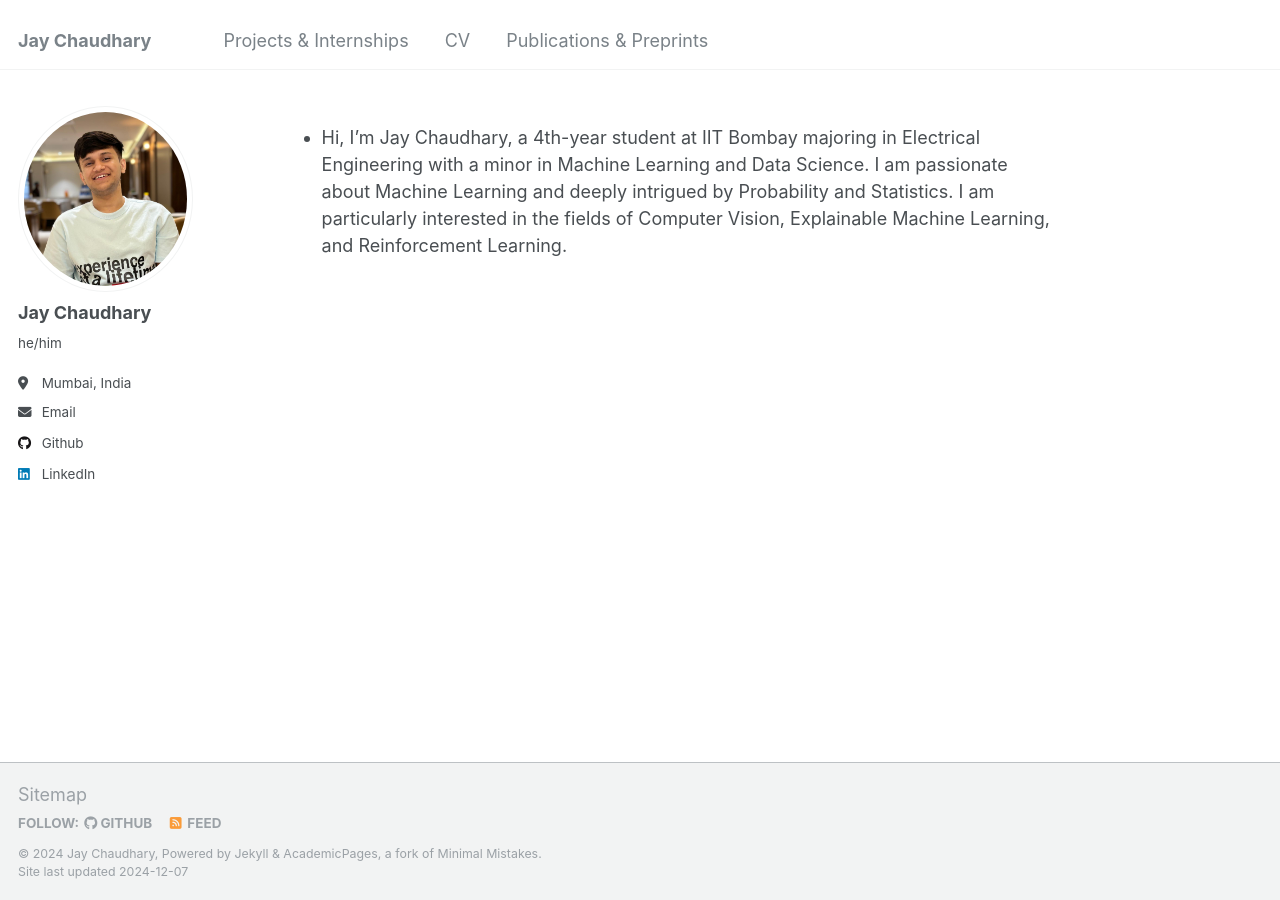
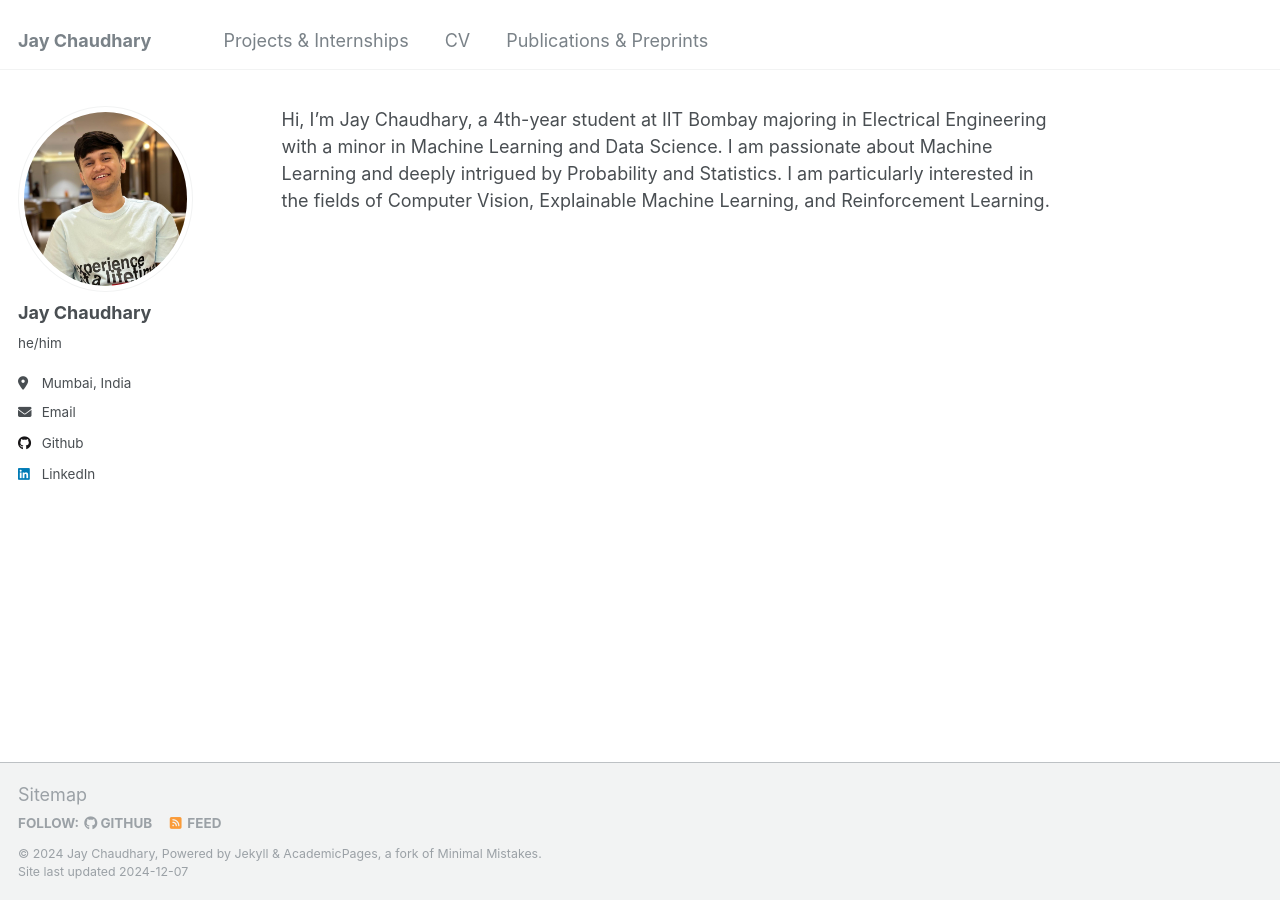
Before and after one commit to JayGC/jaygc.github.io, a Jekyll site: the page built from _pages/about.md, in a window 1280 px wide. Built offline with Jekyll 4.4.1, drawn with Linux system fonts in a browser that asks for light colours; our own code applies the rules of GitHub Pages for plain Markdown files.

```diff
--- a/_pages/about.md
+++ b/_pages/about.md
@@ -1 +1 @@
-- Hi, I'm Jay Chaudhary, a 4th-year student at IIT Bombay majoring in Electrical Engineering with a minor in Machine Learning and Data Science. I am passionate about Machine Learning and deeply intrigued by Probability and Statistics. I am particularly interested in the fields of Computer Vision, Explainable Machine Learning, and Reinforcement Learning.
+Hi, I'm Jay Chaudhary, a 4th-year student at IIT Bombay majoring in Electrical Engineering with a minor in Machine Learning and Data Science. I am passionate about Machine Learning and deeply intrigued by Probability and Statistics. I am particularly interested in the fields of Computer Vision, Explainable Machine Learning, and Reinforcement Learning.
```
